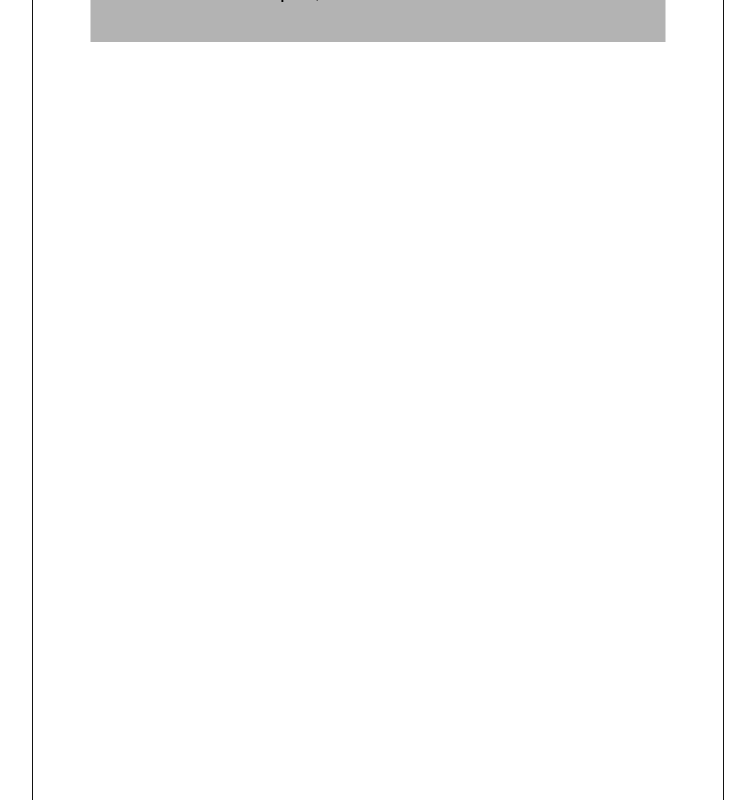
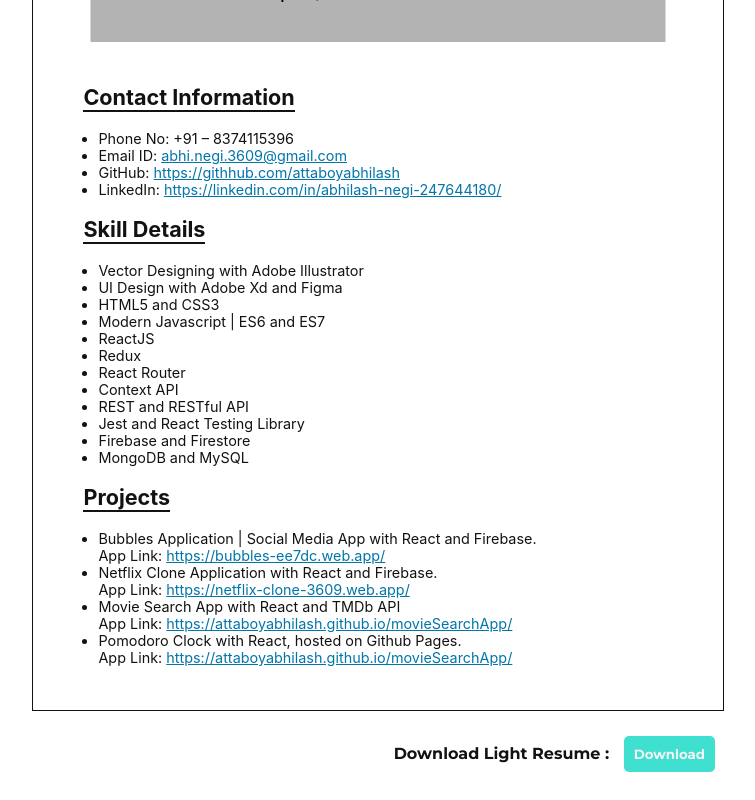
Before and after one commit to attaboyabhilash/CurriculumVitae, a React (Create React App) app: page / in a window 1280 px wide. Shown: the part 300-1100 px from the top of the page, without its empty margins (262-1017 px from the left). Built offline with nearby package versions, Linux system fonts and the light colour scheme.

Commit message:
left side finished

```diff
--- a/src/components/Footer.js
+++ b/src/components/Footer.js
@@ -8,9 +8,9 @@ function Footer() {
             <img src={Logo} alt="my-Logo" />
             <p>Made with <FaHeart className="heart"/> by Abhilash Negi</p>
             <div className="icons">
-                <a className="twitter__" href="https://twitter.com/attaboyabhilash"><FaTwitterSquare className="twitter"/></a>
-                <a href="https://github.com/attaboyabhilash"><FaGithubSquare className="github" /></a>
-                <a className="linkedin__" href="https://www.linkedin.com/in/abhilash-negi-247644180/"><FaLinkedin className="linkedin"/></a>
+                <a className="twitter__" target="blank" href="https://twitter.com/attaboyabhilash"><FaTwitterSquare className="twitter"/></a>
+                <a target="blank" href="https://github.com/attaboyabhilash"><FaGithubSquare className="github" /></a>
+                <a target="blank" className="linkedin__" href="https://www.linkedin.com/in/abhilash-negi-247644180/"><FaLinkedin className="linkedin"/></a>
             </div>
         </div>
     )
--- a/src/components/ResumeContent.js
+++ b/src/components/ResumeContent.js
@@ -1,17 +1,28 @@
 import React, { useContext } from 'react'
+import ACVL from '../assets/Abhilash_CV_Light.docx'
 import { ThemeContext } from '../context/ThemeContext'
+import ContactInfo from './smaller-components/ContactInfo'
+import SkillDetails from './smaller-components/SkillDetails'
+import Projects from './smaller-components/Projects'
 
 function ResumeContent() {
     const { darkMode } = useContext(ThemeContext)
     return (
         <>
-            <div className={ darkMode ? "resume-content-dark" : "resume-content-light" }>
+            <div className={ darkMode ? "resume-content-dark resume" : "resume-content-light resume" }>
+                <div>
+                    <ContactInfo />
+                    <SkillDetails />
+                    <Projects />
+                </div>
+                <div>
 
+                </div>
             </div>
             <div className="download-resume">
                 <span>Download {darkMode ? "Dark" : "Light"} Resume : </span>
-                <a href={darkMode ? "../assets/Abhilash_CV_Dark.docx" : "../assets/Abhilash_CV_Light.docx"}download>
-                    <button class="button-resume">Download</button>
+                <a href={darkMode ? "/assets/Abhilash_CV_Dark.docx" : ACVL}download>
+                    <button class="button-resume" style={darkMode ?  {color: "#121212"} : {color : "#F4F4F4" }}>Download</button>
                 </a>
             </div>
         </>
--- /dev/null
+++ b/src/components/smaller-components/ContactInfo.js
@@ -0,0 +1,17 @@
+import React from 'react'
+
+function ContactInfo() {
+    return (
+        <div className="small-container">
+            <h2>Contact Information</h2>
+            <ul>
+                <li>Phone No: +91 – 8374115396</li>
+                <li>Email ID: <a target="blank" href="mailto:abhi.negi.3609@gmail.com">abhi.negi.3609@gmail.com</a></li>
+                <li>GitHub: <a target="blank" href="https://github.com/attaboyabhilash">https://githhub.com/attaboyabhilash</a></li>
+                <li>LinkedIn: <a target="blank" href="https://www.linkedin.com/in/abhilash-negi-247644180/">https://linkedin.com/in/abhilash-negi-247644180/</a></li>
+            </ul>
+        </div>
+    )
+}
+
+export default ContactInfo
--- /dev/null
+++ b/src/components/smaller-components/Projects.js
@@ -0,0 +1,21 @@
+import React from 'react'
+
+function Projects() {
+    return (
+        <div className="small-container">
+            <h2>Projects</h2>
+            <ul>
+                <li>Bubbles Application | Social Media App with React and Firebase. <br/>
+                    App Link: <a target="blank" href="https://bubbles-ee7dc.web.app/">https://bubbles-ee7dc.web.app/</a></li>
+                <li>Netflix Clone Application with React and Firebase.<br/>
+                    App Link: <a target="blank" href="https://netflix-clone-3609.web.app/">https://netflix-clone-3609.web.app/</a></li>
+                <li>Movie Search App with React and TMDb API <br/>
+                    App Link: <a target="blank" href="https://attaboyabhilash.github.io/movieSearchApp/">https://attaboyabhilash.github.io/movieSearchApp/</a></li>
+                <li>Pomodoro Clock with React, hosted on Github Pages.<br/>
+                    App Link: <a target="blank" href="https://attaboyabhilash.github.io/movieSearchApp/">https://attaboyabhilash.github.io/movieSearchApp/</a></li>
+            </ul>
+        </div>
+    )
+}
+
+export default Projects
--- /dev/null
+++ b/src/components/smaller-components/SkillDetails.js
@@ -0,0 +1,25 @@
+import React from 'react'
+
+function SkillDetails() {
+    return (
+        <div className="small-container">
+            <h2>Skill Details</h2>
+            <ul>
+                <li>Vector Designing with Adobe Illustrator</li>
+                <li>UI Design with Adobe Xd and Figma</li>
+                <li>HTML5 and CSS3</li>
+                <li>Modern Javascript | ES6 and ES7</li>
+                <li>ReactJS</li>
+                <li>Redux</li>
+                <li>React Router</li>
+                <li>Context API</li>
+                <li>REST and RESTful API</li>
+                <li>Jest and React Testing Library</li>
+                <li>Firebase and Firestore</li>
+                <li>MongoDB and MySQL</li>
+            </ul>
+        </div>
+    )
+}
+
+export default SkillDetails
--- a/src/index.css
+++ b/src/index.css
@@ -41,6 +41,15 @@ a{
   text-decoration: none;
 }
 
+h2{
+  border-bottom: 2px solid #121212;
+  width: fit-content;
+}
+
+.dark-mode h2{
+  border-bottom: 2px solid #FFF;
+}
+
 nav{
   position: relative;
 }
@@ -59,11 +68,22 @@ nav h1{
   width: 90%;
 }
 
+.resume{
+  text-align: left;
+  font-size: 0.9em;
+  padding: 30px 50px;
+  display: flex;
+  justify-content: space-between;
+}
+
+ul{
+  padding-left: 15px;
+}
+
 .resume-content-dark{
   margin: -10px auto;
   margin-bottom: 25px;
   width: 90%;
-  height: 900px;
   background-color: #333;
 }
 
@@ -71,12 +91,39 @@ nav h1{
   margin: -10px auto;
   margin-bottom: 25px;
   width: 90%;
-  height: 900px;
   background-color: #FFF;
   border-left: 1px solid #121212;
   border-right: 1px solid #121212;
   border-bottom: 1px solid #121212;
 }
+
+.small-container a{
+  color: #0275aa;
+  text-decoration: underline;
+}
+
+.download-resume{
+  width: fit-content;
+  margin: 0px 47px 50px auto;
+}
+
+.download-resume span{
+  font-family: 'Montserrat', sans-serif;
+}
+
+.button-resume{
+  border: none;
+  padding: 10px;
+  font-family: 'Montserrat', sans-serif;
+  border-radius: 5px;
+  margin-left: 10px;
+  background-color: #40E0D0;
+}
+.button-resume:hover{
+  background-color: aqua;
+}
+
+
 
 
 .footer{
```
